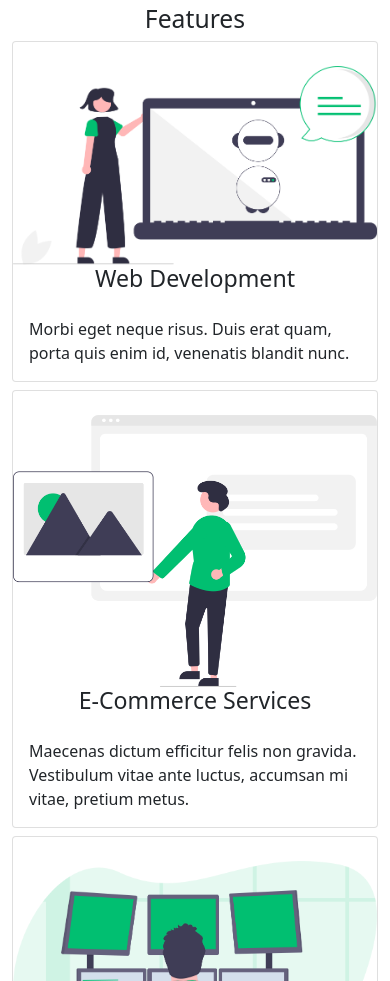
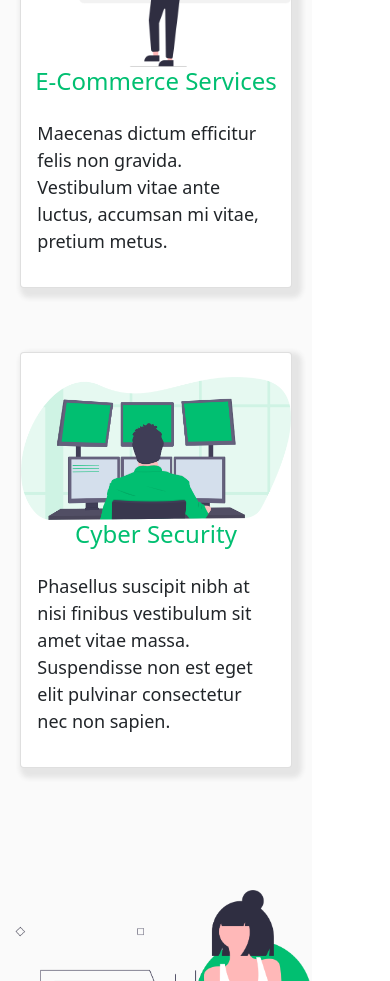
Before and after one commit to shivPratap007/track-fit, a React (Create React App) app in the folder frontend/: page / in a window 390 px wide. Shown: the part 2000-2981 px from the top of the page. Built offline with nearby package versions, Linux system fonts and the light colour scheme; a web font is replaced by a local one.

Commit message:
alignment and responsiveness

```diff
--- a/frontend/src/components/About/About.jsx
+++ b/frontend/src/components/About/About.jsx
@@ -1,9 +1,9 @@
 function About() {
     return (
       <>
-        <div style={{marginTop:'15rem',width:'100%',height:'10px'}} className="about-scroll"></div>
+        <div style={{marginTop:'3rem',width:'50%',height:'10px', marginLeft:'-3rem'}} className="about-scroll"></div>
 
-        <div className="container about">
+        <div className=" about">
           <div className="row">
             <div className="col-md-6 text-center">
               <img alt="about" src="./img/img1.png" className="img-fluid" />
--- a/frontend/src/components/Home/Home.jsx
+++ b/frontend/src/components/Home/Home.jsx
@@ -5,8 +5,7 @@ import QuoteOne from '../quoteOne/QuoteOne';
 import Me from '../me/Me';
 import Footer from '../footer/Footer';
 import BmiButton from '../BmiButton/BmiButton';
-import Features from '../features/Features';
-import About from '../About/About';
+import Main from '../Main/Main';
 
 const Home = () => {
   return (
@@ -14,8 +13,7 @@ const Home = () => {
     <Navbar/>
     <Caltech/>
     <QuoteOne />
-    <About />
-    <Features />
+    <Main />
 
     <Me />
     <BmiButton/>
--- /dev/null
+++ b/frontend/src/components/Main/Main.jsx
@@ -0,0 +1,16 @@
+import About from '../About/About';
+import Services from '../features/Features';
+// import Contact from '../components/Contact';
+
+function Main() {
+  return (
+    <>
+      <main>
+        <Services />
+        <About />
+        {/* <Contact /> */}
+      </main>
+    </>
+  );
+}
+export default Main;
--- a/frontend/src/components/features/Features.jsx
+++ b/frontend/src/components/features/Features.jsx
@@ -1,8 +1,8 @@
 import Card from "./Card";
 function Features() {
     return (
-    <div className="container services">
-        <h2 className="main-title text-center">Features</h2>
+        <div className=" services">
+            <h2 className="main-title text-center">SERVICES</h2>
             <div className="card-cover">
                 <div className="col-md-12">
                     <div className="row">
--- a/frontend/src/index.css
+++ b/frontend/src/index.css
@@ -11,3 +11,278 @@ code {
   font-family: source-code-pro, Menlo, Monaco, Consolas, 'Courier New',
     monospace;
 }
+
+/* main */
+.main-title {
+  font-size: 48px;
+  color: #01bf71;
+}
+.main-p {
+  font-size: 22px;
+  font-weight: 500;
+}
+main {
+  /* padding: 3rem 0; */
+  align-items: center;
+  background-color: #fafafa;
+  width: 80%;
+}
+/* footer */
+.text-white {
+  color: white;
+}
+.footer-top {
+  margin: 0;
+  padding: 0.1rem 0;
+  background-color: #01bf71;
+}
+.footer-top p {
+  font-size: 18px;
+}
+.footer-text {
+  margin-top: 2.5px;
+
+  font-size: 18px;
+  color:#919191;
+}
+footer {
+  width: 100%;
+  height: auto;
+  margin: 0;
+  padding: 1rem 0;
+  background-color:#010606;
+}
+.side1 {
+  width: 50%;
+}
+.side2 {
+  width: 50%;
+
+}
+footer .col-md-3 {
+  height: 100%;
+}
+footer .logo {
+  transition: all 0.2s;
+  margin-bottom: 0;
+  align-items: center;
+  align-content: center;
+  color: rgb(243, 243, 243);
+  letter-spacing: 2px;
+  font-weight: 400;
+
+  font-size: 28px;
+}
+.logo a{
+  text-decoration: none;
+  color: #fafafa;
+
+}
+.footer-title {
+  color: #fafafa;
+  font-weight: 600;
+  font-size: 22px;
+  margin-bottom: 0;
+  word-wrap:initial;
+}
+footer ul {
+  list-style: none;
+  margin-left: 0;
+  padding-left: 0;
+  margin-top: 2.5px;
+}
+footer ul li a {
+  text-decoration: none;
+  color: #919191;
+  font-size: 18px;
+  font-weight: 500;
+}
+.gotop {
+  transition: all 0.2s;
+  background-color: #01bf71;
+  position: fixed;
+  border-radius: 25px;
+  padding: 1rem;
+  border: 0;
+  opacity: 0;
+  outline: 0;
+  cursor: pointer;
+  font-weight: 1000;
+  box-shadow: 0px 0px 5px 0.2px #000000;
+  color: white;
+  bottom: 20px;
+  right: 15px;
+
+}
+/* Services */
+.card-title {
+  color: #01bf71;
+  font-size: 24px;
+}
+.p-3 {
+  padding: 0.2rem 1rem;
+}
+.card-text {
+  padding: 0rem 0rem 1rem 0rem;
+  font-weight: 500;
+  font-size: 18px;
+
+}
+
+.card-cover{
+  display: flex;
+}
+
+.card {
+  cursor: pointer;
+  border-radius: 10px;
+  width: 100%;
+  transition: all 0.2s;
+  background-color: white;
+  box-shadow: 5px 5px 5px 5px #e5e5e5;
+}
+.card:hover {
+  transform:scale(1.03);
+}
+
+.services .col-md-4 {
+  margin: 1rem 1rem 1rem 1rem;
+
+
+}
+ul li a {
+  cursor: pointer;
+}
+.about {
+  margin-bottom: 3rem;
+}
+
+.card-cover {
+  padding: 2rem 0rem;
+  border-radius: 15px;
+  height: auto;
+  width: 100%;
+}
+.s {
+  width: 100%;
+  margin: 0 1rem!important;
+}
+
+.contact-input {
+  color:white;
+  border-radius: 5px;
+  padding: 15px 0px 10px 5px;
+  font-size: 20px;
+  width: 100%;
+  outline: 0;
+  border: 0;
+  background-color: rgba(0, 0, 0, 0.76);
+
+}
+.form-btn {
+  border: 0;
+  outline: 0;
+  cursor: pointer;
+  font-size: 20px;
+  border-radius: 5px;
+  text-decoration: none;
+  color: white;
+  width: 100%;
+  font-weight: 500;
+  z-index: 1;
+  background-color: #01bf71;
+  padding: 10px 50px;
+
+  transition: background-color 0.2s;
+}
+.contact-textarea {
+  color:white;
+  border-radius: 5px;
+  padding: 15px 0px 10px 5px;
+  font-size: 20px;
+  width: 100%!important;
+  min-width: 100%!important;
+  max-width: 100%!important;
+  height: 300px;
+  min-height: 300px;
+  max-height: 600px;
+
+  outline: 0;
+  border: 0;
+  background-color: rgba(0, 0, 0, 0.76);
+
+}
+
+@media (max-width: 1300px) {
+  .container {
+    max-width: 1300px;
+  }
+}
+
+@media (max-width: 992px) {
+  .col-md-4 {
+    width: 49.9%;
+  }
+  .navbar ul {
+    margin-left: 5rem;
+  }
+  .container {
+    max-width: 960px;
+  }
+  .col-md-3 {
+    width: 100%;
+  }
+  .side1 .row {
+    display: inline-block;
+    width: 100%;
+  }
+  .side2 .row {
+    display: inline-block;
+    width: 100%;
+
+  }
+}
+
+@media (max-width: 768px) {
+  header h1 {
+    text-align: center;
+    font-size: 44px!important;
+  }
+  .container {
+    max-width: 720px;
+  }
+  .navbar ul {
+    margin-left: 0rem;
+    list-style: none;
+  }
+  .col-md-4 {
+    width: 55.9%!important;
+  }
+
+}
+@media (max-width: 576px) {
+  .col-md-4:first-child {
+    margin-right: 0;
+
+  }
+  .col-md-4:last-child {
+    margin-left: 0;
+
+  }
+  .services .col-md-4 {
+    margin: 2rem auto!important;
+    width: 87.9%!important;
+
+  }
+  .col-md-4 {
+
+    width: 100%!important;
+  }
+  .contact .col-md-4 {
+
+    margin: none!important;
+    }
+  .col-md-3 {
+    margin: 0!important;
+  }
+}
```
Lines whose indentation alone changed are shown as unchanged.
